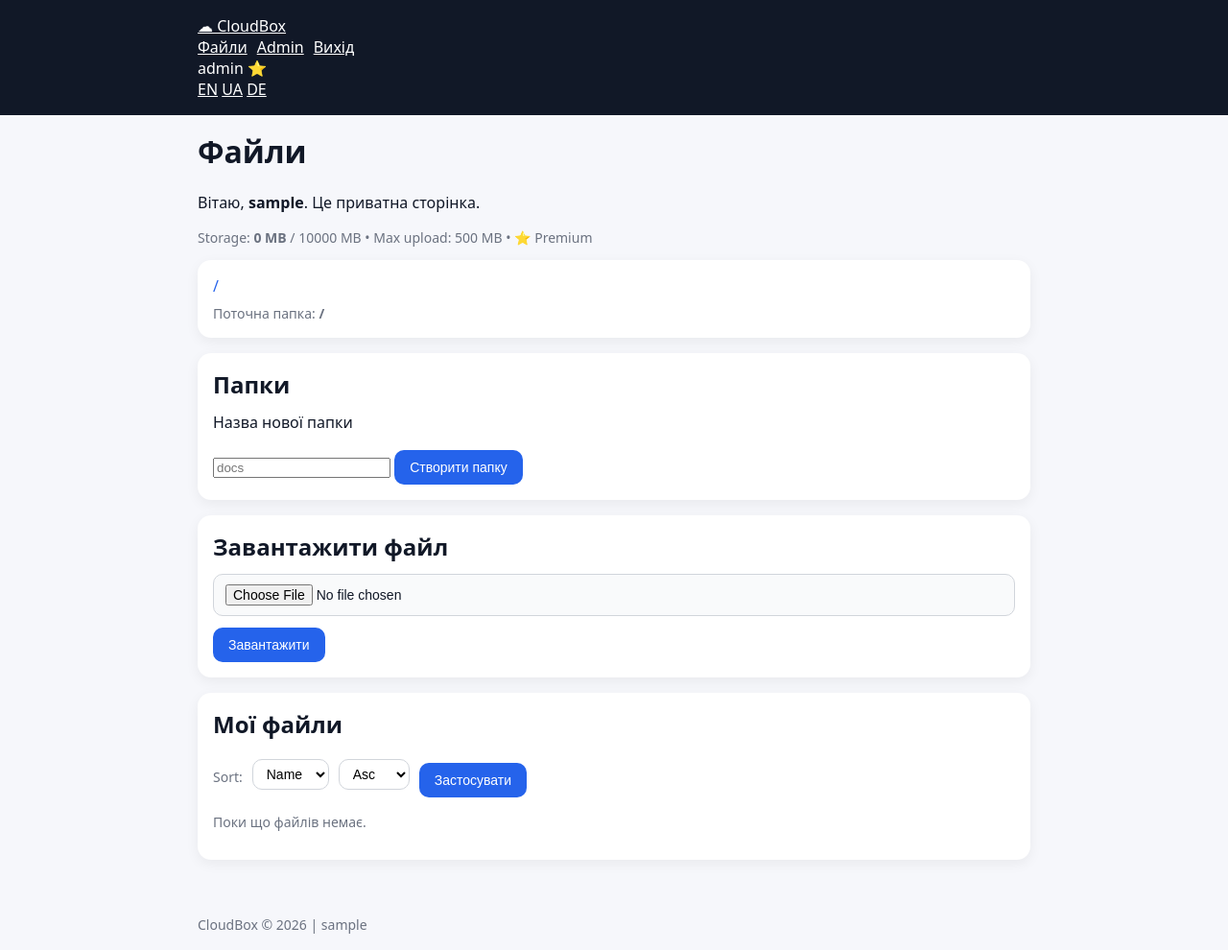
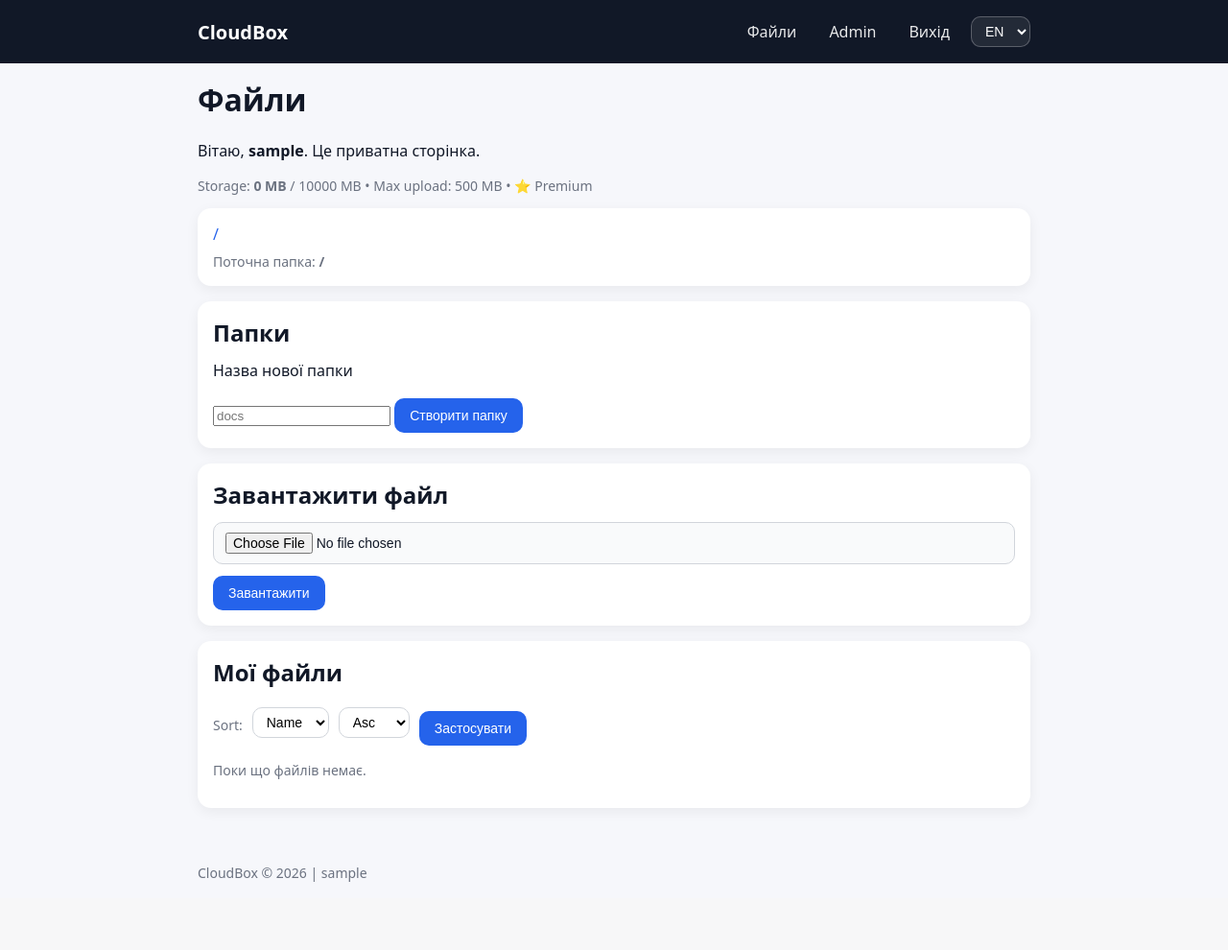
Before and after one commit to Dmytro-Shyjko/cloudbox, a Flask app: page /files in a window 1280 px wide. Shown: the whole page at 96% size. After the commit the page ends 919 px from the top, so only its background shows below. Run offline with Flask 3, Linux system fonts and the light colour scheme; the visitor is signed in with stand-in values (Sample User, id 1); data comes from the database, SQL or seed files in the repository.

Commit message:
ui: header/nav cleanup and language autoswitch

```diff
--- a/app/static/style.css
+++ b/app/static/style.css
@@ -32,6 +32,19 @@ a {
   display: flex;
   justify-content: space-between;
   align-items: center;
+  gap: 12px;
+  flex-wrap: wrap;
+}
+
+.nav-left {
+  display: flex;
+  align-items: center;
+}
+
+.nav-right {
+  margin-left: auto;
+  justify-content: flex-end;
+  flex-wrap: wrap;
 }
 
 .header a.brand {
@@ -67,6 +80,19 @@ a {
   opacity: 1;
 }
 
+.lang-form {
+  margin: 0;
+}
+
+.lang-select {
+  padding: 6px 10px;
+  border-radius: 10px;
+  border: 1px solid rgba(255, 255, 255, 0.25);
+  background: rgba(255, 255, 255, 0.08);
+  color: white;
+  font-size: 14px;
+}
+
 .user {
   color: #e5e7eb;
   padding: 6px 12px;
@@ -75,13 +101,15 @@ a {
   font-size: 14px;
 }
 
-/* Language selector */
-.lang select {
-  padding: 6px 10px;
-  border-radius: 10px;
-  border: 1px solid rgba(255, 255, 255, 0.25);
-  background: rgba(255, 255, 255, 0.08);
-  color: white;
+@media (max-width: 640px) {
+  .header-row {
+    align-items: flex-start;
+  }
+
+  .nav-right {
+    width: 100%;
+    justify-content: flex-start;
+  }
 }
 
 /* ===== Headings ===== */
--- a/app/templates/base.html
+++ b/app/templates/base.html
@@ -11,60 +11,39 @@
 </head>
 <body>
 
-<!-- ================= Header / Navigation ================= -->
 <header class="header">
-  <div class="container header-inner">
-
-    <!-- Logo -->
-    <div class="logo">
-      <a href="{{ url_for('main.files') }}">☁ CloudBox</a>
+	<div class="container header-row">
+		<div class="nav-left">
+			<a class="brand" href="{{ url_for('main.index') }}">CloudBox</a>
 		</div>
 
-    <!-- Navigation -->
-    <nav class="nav">
+		<nav class="nav nav-right">
 			{% if session.get("user_id") %}
-        <a href="{{ url_for('main.files') }}">{{ t("nav.files") }}</a>
-
-        {% if session.get("role") in ["admin", "moderator"] %}
-          <a href="{{ url_for('admin.users_page') }}">Admin</a>
+				<a class="nav-link" href="{{ url_for('main.files') }}">{{ t("nav.files") }}</a>
+				{% if session.get("role") == "admin" %}
+					<a class="nav-link" href="{{ url_for('admin.users_page') }}">Admin</a>
+				{% endif %}
+				<a class="nav-link" href="{{ url_for('auth.logout') }}">{{ t("nav.logout") }}</a>
+			{% else %}
+				<a class="nav-link" href="{{ url_for('auth.login_get') }}">{{ t("nav.login") }}</a>
+				<a class="nav-link" href="{{ url_for('auth.register_get') }}">{{ t("nav.register") }}</a>
 			{% endif %}
 
-        <a href="{{ url_for('auth.logout') }}">{{ t("nav.logout") }}</a>
-      {% else %}
-        <a href="{{ url_for('auth.login_get') }}">{{ t("nav.login") }}</a>
-        <a href="{{ url_for('auth.register_get') }}">{{ t("nav.register") }}</a>
-      {% endif %}
+			<form class="lang-form" method="post" action="{{ url_for('auth.set_lang_post') }}">
+				<select class="lang-select" name="lang" onchange="this.form.submit()">
+					<option value="en" {% if session.get('lang', 'en') == 'en' %}selected{% endif %}>EN</option>
+					<option value="uk" {% if session.get('lang', 'en') == 'uk' %}selected{% endif %}>UA</option>
+					<option value="de" {% if session.get('lang', 'en') == 'de' %}selected{% endif %}>DE</option>
+				</select>
+			</form>
 		</nav>
-
-    <!-- Right side: role + language -->
-    <div class="header-right">
-
-      {% if session.get("user_id") %}
-        <span class="badge role role-{{ session.get('role') }}">
-          {{ session.get("role") }}
-          {% if session.get("is_premium") %}
-            ⭐
-          {% endif %}
-        </span>
-      {% endif %}
-
-      <!-- Language selector -->
-      <div class="lang-switch">
-        <a href="{{ url_for('auth.set_lang', lang='en') }}">EN</a>
-        <a href="{{ url_for('auth.set_lang', lang='uk') }}">UA</a>
-        <a href="{{ url_for('auth.set_lang', lang='de') }}">DE</a>
-      </div>
-    </div>
-
 	</div>
 </header>
 
-<!-- ================= Main Content ================= -->
 <main class="container main-content">
 	{% block content %}{% endblock %}
 </main>
 
-<!-- ================= Footer ================= -->
 <footer class="footer">
 	<div class="container">
 		<span class="muted">
```
Also changed, not shown: app/auth.py (+8 -0 lines). Lines whose indentation alone changed are shown as unchanged.
